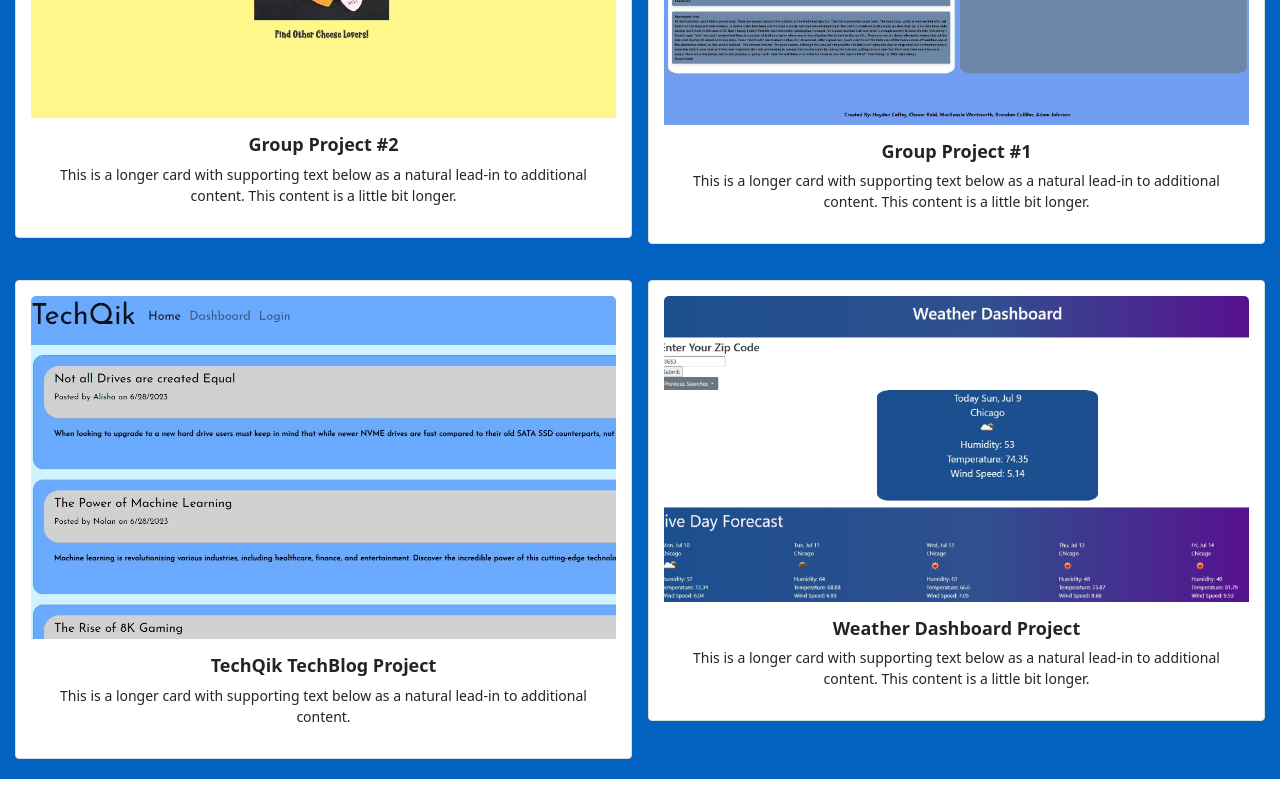
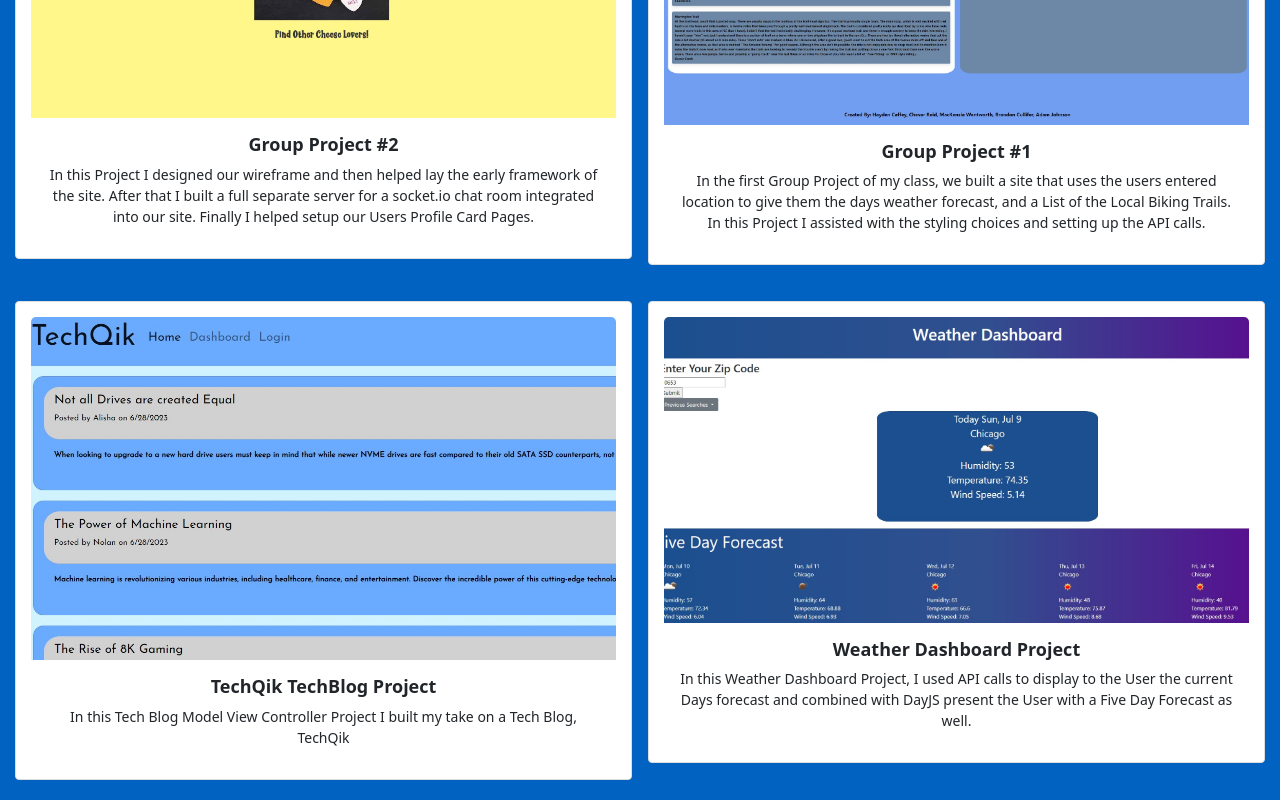
Before and after one commit to AJoelj84/ReactPortfolioAJ, a React (Create React App) app: page /projects in a window 1280 px wide. Shown: the part 363-1163 px from the top of the page. Before the commit the page ends 1142 px from the top, so only its background shows below. Built offline with nearby package versions, Linux system fonts and the light colour scheme.

Commit message:
added more project/portfolio cards and styling

```diff
--- a/src/components/pages/Projects.js
+++ b/src/components/pages/Projects.js
@@ -16,15 +16,17 @@ function Projects() {
 
   <div class="card-container row row-cols-1 row-cols-sm-2 g-3">
     <div class="col">
-      <a href="https://only-cheese.herokuapp.com/" alt="Group Project 2" style={{ textDecoration: 'none' }}>
+    <a href="https://only-cheese.herokuapp.com/" alt="Group Project 2" style={{ textDecoration: 'none' }}>
         <div class="card">
           <img src={Onlycheese} class="card-img-top" alt="card-grid-image"/>
           <div class="card-body">
           <h5 class="card-title">Group Project #2</h5>
-          <p class="card-text">This is a longer card with supporting text below as a natural lead-in to additional content. This content is a little bit longer.</p>
+          <p class="card-text">In this Project I designed our wireframe and then helped lay the early framework of the site.
+                               After that I built a full separate server for a socket.io chat room integrated into our site.
+                               Finally I helped setup our Users Profile Card Pages. </p>
         </div>
     </div>
-      </a>
+    </a>
   </div>
 
 
@@ -34,7 +36,9 @@ function Projects() {
       <img src={GroupProject1}  class="card-img-top" alt="card-grid-image"/>
       <div class="card-body">
         <h5 class="card-title">Group Project #1</h5>
-        <p class="card-text">This is a longer card with supporting text below as a natural lead-in to additional content. This content is a little bit longer.</p>
+        <p class="card-text">In the first Group Project of my class, we built a site that uses the users entered location to give them
+                             the days weather forecast, and a List of the Local Biking Trails.  In this Project I assisted with the styling choices
+                             and setting up the API calls.</p>
       </div>
     </div>
   </a>
@@ -47,7 +51,7 @@ function Projects() {
       <img src={TechQik} class="card-img-top" alt="card-grid-image"/>
       <div class="card-body">
         <h5 class="card-title">TechQik TechBlog Project</h5>
-        <p class="card-text">This is a longer card with supporting text below as a natural lead-in to additional content.</p>
+        <p class="card-text">In this Tech Blog Model View Controller Project I built my take on a Tech Blog, TechQik</p>
       </div>
     </div>
     </a>
@@ -60,7 +64,8 @@ function Projects() {
       <img src={WeatherDash} class="card-img-top" alt="card-grid-image"/>
       <div class="card-body">
         <h5 class="card-title">Weather Dashboard Project</h5>
-        <p class="card-text">This is a longer card with supporting text below as a natural lead-in to additional content. This content is a little bit longer.</p>
+        <p class="card-text">In this Weather Dashboard Project, I used API calls to display to the User the current Days forecast and combined with DayJS
+                             present the User with a Five Day Forecast as well.</p>
       </div>
     </div>
   </a>
```
